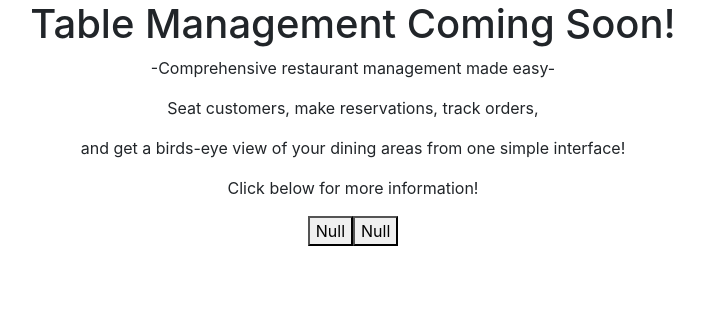
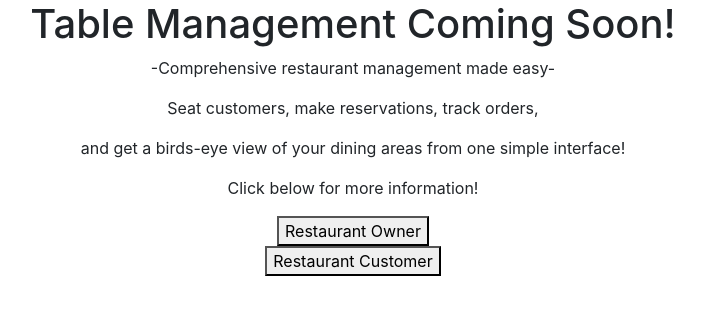
Before and after one commit to rogers-ch/cheapreats-table-mgmt, a React (Create React App) app in the folder my-app/: page / in a window 1280 px wide. Shown: the top 314 px of the page, without its empty margins (287-991 px from the left). Built offline with nearby package versions, Linux system fonts and the light colour scheme.

Commit message:
Button Component is made

```diff
--- a/my-app/src/components/App.js
+++ b/my-app/src/components/App.js
@@ -1,9 +1,9 @@
-import React from 'react';
-import logo from '../logo.svg';
+import React, {useState} from 'react';
+import 'bootstrap/dist/css/bootstrap.css'
 import '../css/App.css';
-import { ButtonComponent } from './ButtonComponent';
+import {ButtonComponent} from "./ButtonComponent";
 
-function App() {
+const App = () => {
 
   return (
     <div className="App">
@@ -12,8 +12,8 @@ function App() {
       <p>Seat customers, make reservations, track orders,</p>
       <p>and get a birds-eye view of your dining areas from one simple interface!</p>
       <p>Click below for more information!</p>
-      <ButtonComponent />
-      <ButtonComponent />
+      <ButtonComponent userType="Restaurant Owner"  />
+      <ButtonComponent userType="Restaurant Customer"  />
     </div>
   );
 }
--- a/my-app/src/components/ButtonComponent.js
+++ b/my-app/src/components/ButtonComponent.js
@@ -1,18 +1,16 @@
 import React from "react";
-import PropTypes from 'prop-types';
 
-export const ButtonComponent = ({userType}) =>{
-  return(
-            <button>
-                {userType}
-            </button>
-  );
-};
-
-ButtonComponent.propTypes = {
-    userType: PropTypes.string
+interface IButtonComponent{
+    userType: string,
 }
 
-ButtonComponent.defaultProps ={
-    userType: "Null"
-}
+export const ButtonComponent: React.FC = ({
+    userType = "Hello",
+    ...props
+}: IButtonComponent) => {
+    return (
+        <div>
+            <button>{userType}</button>
+        </div>
+    );
+};
```
